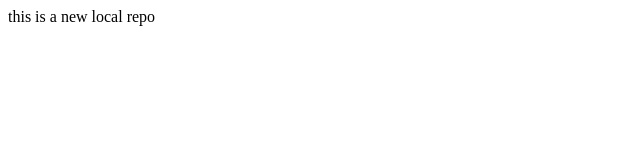
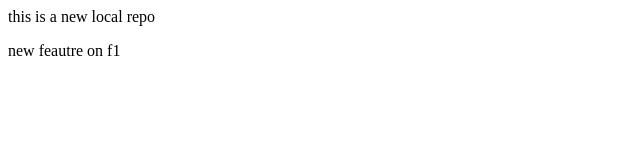
Before and after one commit to vaishnavv04/localrepo, a plain HTML site: page index.html in a window 1280 px wide. Shown: the full height of the page, 0-640 px from the left. Drawn offline with Linux system fonts and the light colour scheme.

Commit message:
add new feautre

```diff
--- a/index.html
+++ b/index.html
@@ -1 +1,2 @@
 <p>this is a new local repo</p>
+<p>new feautre on f1</p>
```
